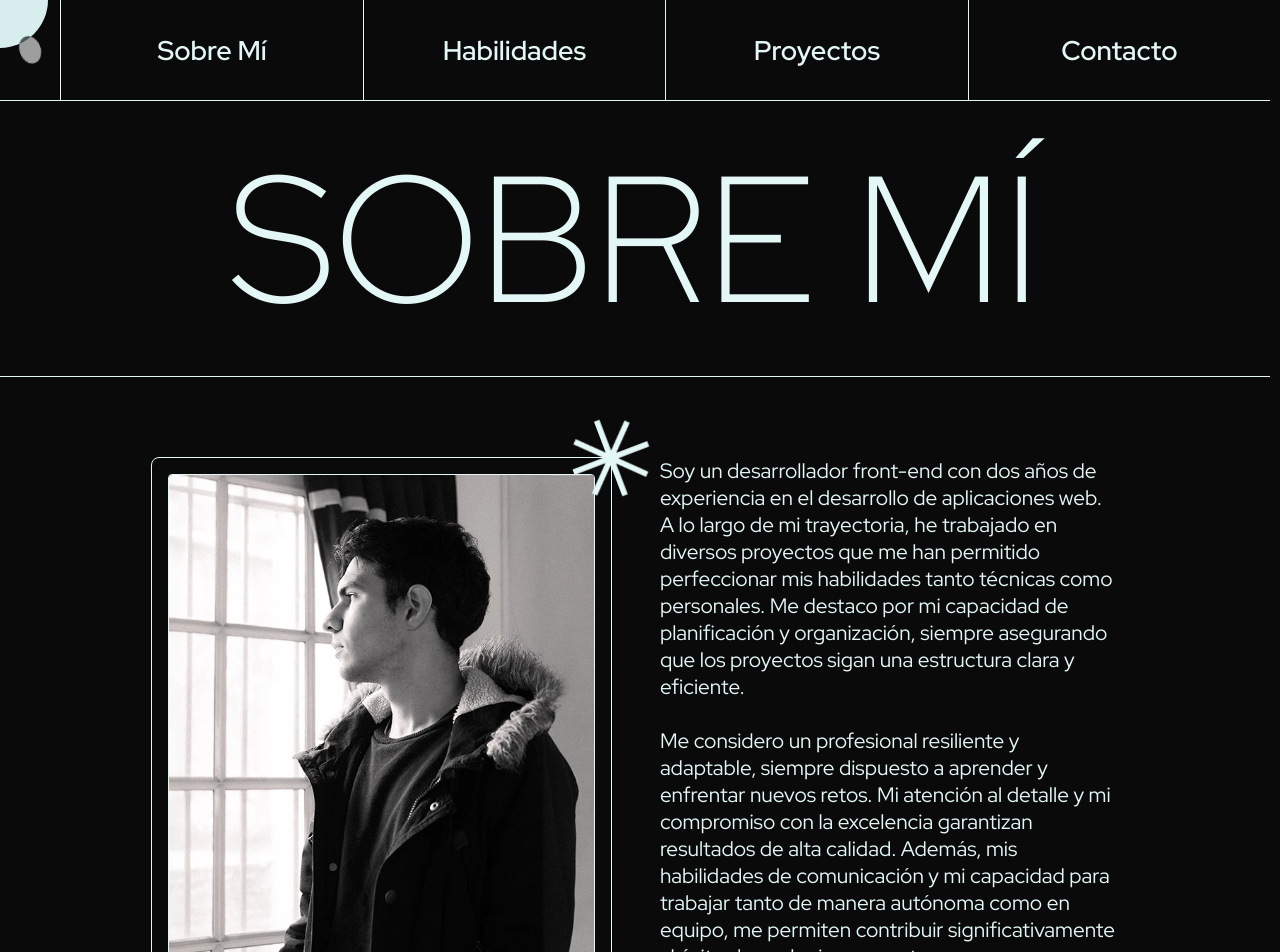
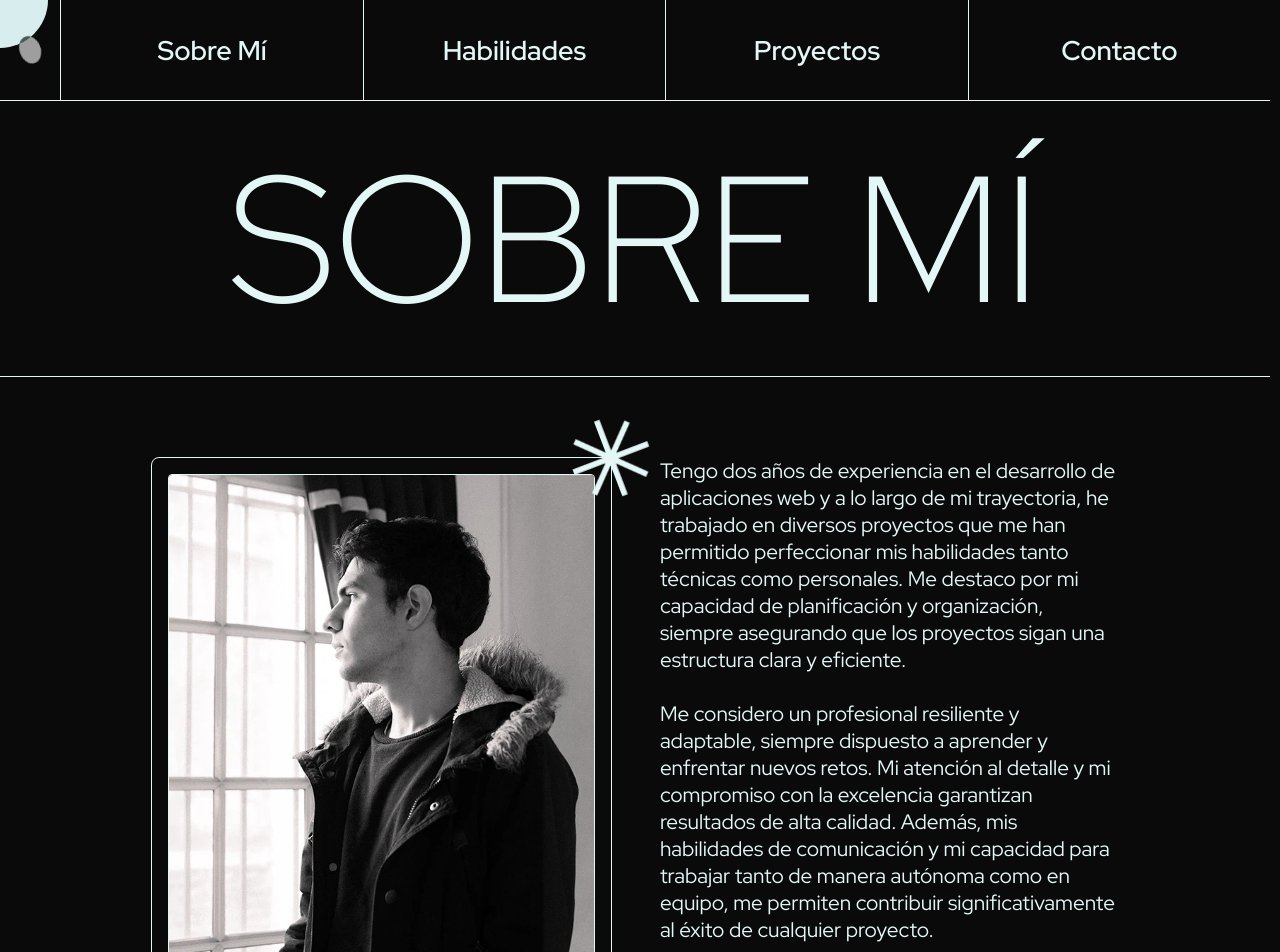
Before and after one commit to AlbanesiDev/portfolio, a React (Vite) app: page / in a window 1280 px wide. Shown: the top 952 px of the page. Built offline with nearby package versions, Linux system fonts and the light colour scheme; grey boxes are pictures that could not be loaded.

Commit message:
update data

```diff
--- a/src/data/portfolio.ts
+++ b/src/data/portfolio.ts
@@ -5,7 +5,7 @@ export const PORTFOLIO_DATA: IData = {
 		title: "desarrollador front-end",
 		name: "joaquin alejandro albanesi",
 		description: [
-			"Soy un desarrollador front-end con dos años de experiencia en el desarrollo de aplicaciones web. A lo largo de mi trayectoria, he trabajado en diversos proyectos que me han permitido perfeccionar mis habilidades tanto técnicas como personales. Me destaco por mi capacidad de planificación y organización, siempre asegurando que los proyectos sigan una estructura clara y eficiente.",
+			"Tengo dos años de experiencia en el desarrollo de aplicaciones web y a lo largo de mi trayectoria, he trabajado en diversos proyectos que me han permitido perfeccionar mis habilidades tanto técnicas como personales. Me destaco por mi capacidad de planificación y organización, siempre asegurando que los proyectos sigan una estructura clara y eficiente.",
 			"Me considero un profesional resiliente y adaptable, siempre dispuesto a aprender y enfrentar nuevos retos. Mi atención al detalle y mi compromiso con la excelencia garantizan resultados de alta calidad. Además, mis habilidades de comunicación y mi capacidad para trabajar tanto de manera autónoma como en equipo, me permiten contribuir significativamente al éxito de cualquier proyecto.",
 		],
 		img: "/img/profile.webp",
```
